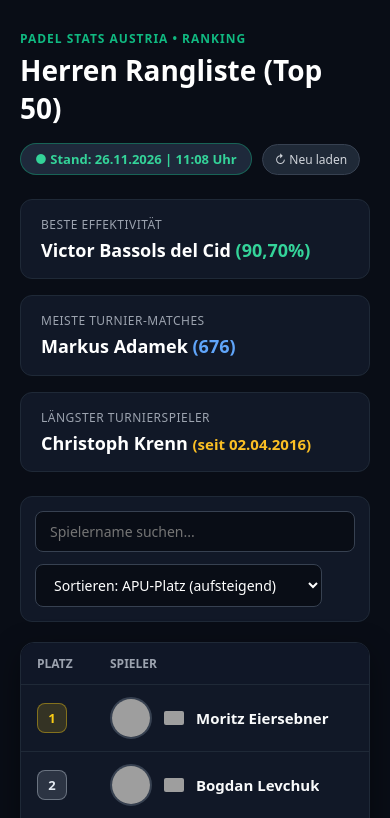
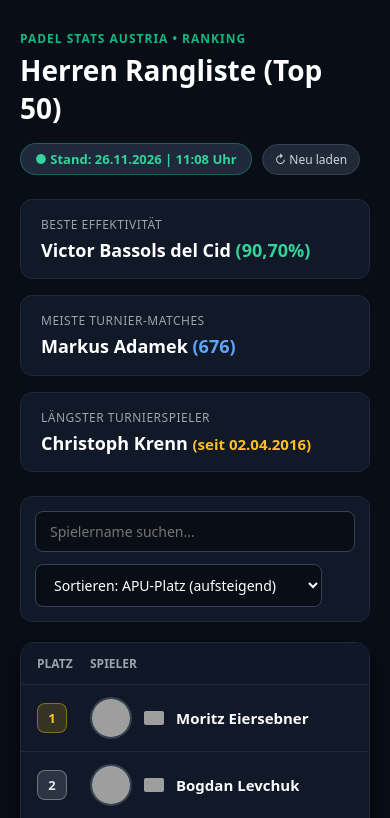
Before and after one commit to padel-stats-austria/ranking, a website: page index.html in a window 390 px wide. Shown: the top 818 px of the page. Drawn offline with Linux system fonts and the light colour scheme; grey boxes are pictures that could not be loaded.

Commit message:
Update style.css

```diff
--- a/style.css
+++ b/style.css
@@ -143,7 +143,13 @@ body {
     border-bottom: 1px solid #1f2937;
     font-size: 14px;
     gap: 8px;
-    min-width: 850px;
+    min-width: max-content;
+}
+
+@media (max-width: 992px) {
+    .grid-row {
+        grid-template-columns: 45px minmax(250px, 2.4fr) 95px 85px 85px 115px 110px;
+    }
 }
 
 .grid-head {
```
